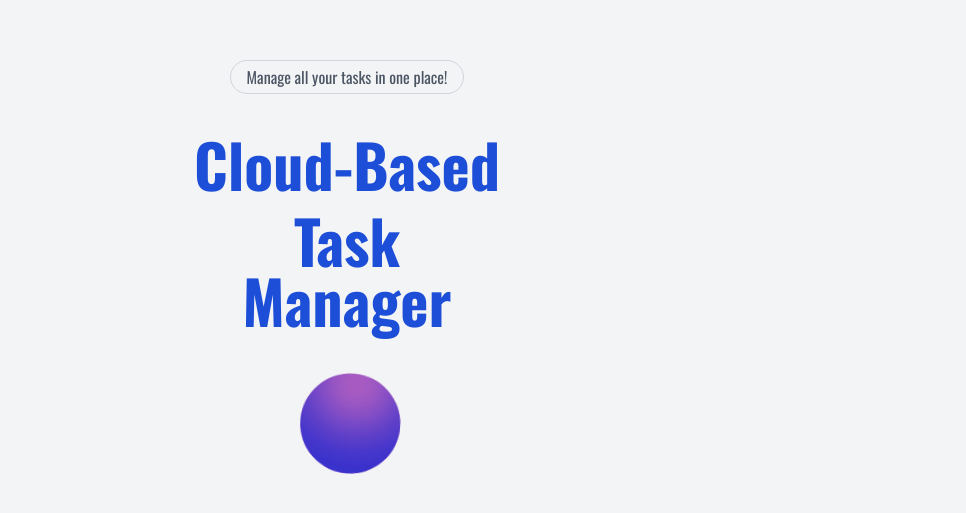
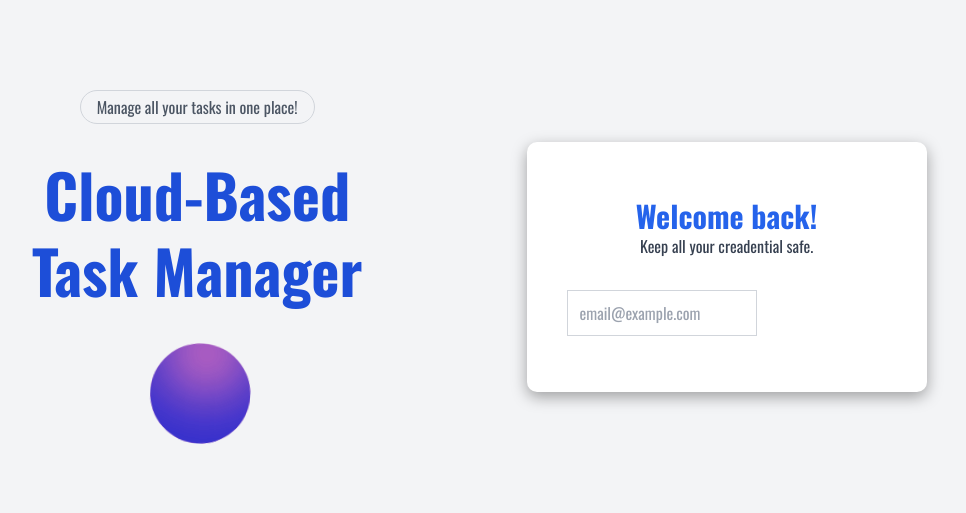
Before and after one commit to swastideep-maharana/Cloud-Based-task-Manager, a React (Vite) app in the folder client/: page /log-in in a window 1280 px wide. Shown: the part 133-646 px from the top of the page, without its empty margins (213-1179 px from the left). Built offline with nearby package versions, Linux system fonts and the light colour scheme.

Commit message:
Added  textbox  component to the login page

```diff
--- /dev/null
+++ b/client/src/components/Textbox.jsx
@@ -0,0 +1,31 @@
+import React from "react";
+import clsx from "clsx";
+const Textbox = React.forwardRef(
+  ({ type, placeholder, label, classname, register, name, error }, ref) => {
+    return (
+      <div className="w-full flex flex-col gap-1">
+        {label && <label htmlFor={name} className="text-slate-800"></label>}
+
+        <div>
+          <input
+            type={type}
+            name={name}
+            placeholder={placeholder}
+            ref={ref}
+            {...register}
+            aria-invalid={error ? "true" : "false"}
+            className={clsx(
+              "bg-transparent px-3 py-2.5 2xl:py-3 border border-gray-300 placeholder-gray-400 text-gray-900 outline-none text-base focus:ring-2 ring-blue-300 ",
+              classname
+            )}
+          />
+        </div>
+        {error && (
+          <span className="text-xs text-[#f64949fe] mt-0.5">{error}</span>
+        )}
+      </div>
+    );
+  }
+);
+
+export default Textbox;
--- a/client/src/pages/Login.jsx
+++ b/client/src/pages/Login.jsx
@@ -8,6 +8,7 @@ import {
   useNavigate,
 } from "react-router-dom";
 import { useForm } from "react-hook-form";
+import Textbox from "../components/Textbox";
 
 const Login = () => {
   const user = "";
@@ -19,6 +20,9 @@ const Login = () => {
 
   const navigate = useNavigate();
 
+  const submitHandler = async (data) => {
+    console.log("submit");
+  };
   useEffect(() => {
     user && navigate("/dashboard");
   }, [user]);
@@ -43,7 +47,36 @@ const Login = () => {
           </div>
         </div>
         {/* Right Side */}
-        <div></div>
+
+        <div className="w-full md:w-1/3 p-4 md:p-1 flex flex-col justify-center items-center">
+          <form
+            onSubmit={handleSubmit(submitHandler)}
+            className="form-container w-full md:w-[400px] flex flex-col gap-y-8 bg-white px-10 pt-14 pb-14"
+          >
+            <div className="">
+              <p className="text-blue-600 text-3xl font-bold text-center">
+                Welcome back!
+              </p>
+              <p className="text-center text-base text-gray-700">
+                Keep all your creadential safe.
+              </p>
+            </div>
+
+            <div className="flex flex-col gap-y-5">
+              <Textbox
+                placeholder="email@example.com"
+                type="email"
+                name="email"
+                lable="Email Address"
+                className="w-full rounded-full"
+                register={register("email", {
+                  required: "Email Address is required",
+                })}
+                errors={errors.email ? errors.email.message : ""}
+              />
+            </div>
+          </form>
+        </div>
       </div>
     </div>
   );
```
